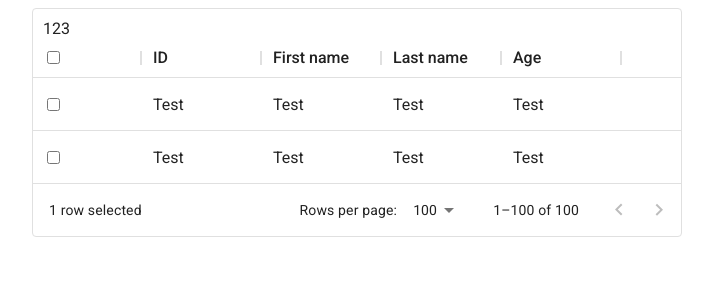
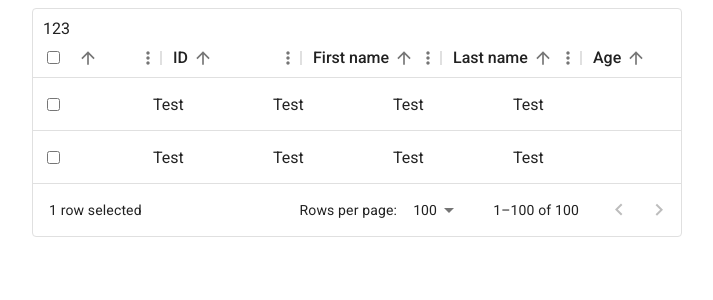
Before and after one commit to nedosika/complex-table, a React (Create React App) app: page / in a window 1280 px wide. Shown: the top 300 px of the page, without its empty margins (283-996 px from the left). Built offline with nearby package versions, Linux system fonts and the light colour scheme.

Commit message:
create sort and menu icons

```diff
--- a/src/components/ComplexTable/Main/Column/TableColumn.js
+++ b/src/components/ComplexTable/Main/Column/TableColumn.js
@@ -4,7 +4,30 @@ import styles from "./TableColumn.module.scss";
 const TableColumn = ({children}) => {
     return (
         <div className={styles.root}>
-            {children}
+            <div className={styles.title}>
+                {children}
+                <div className={styles.sort}>
+                    <button type="button" title="Sort">
+                        <svg focusable="false" viewBox="0 0 24 24">
+                            <path d="M4 12l1.41 1.41L11 7.83V20h2V7.83l5.58 5.59L20 12l-8-8-8 8z"/>
+                        </svg>
+                        <span/>
+                    </button>
+                </div>
+            </div>
+            <div className={styles.menu}>
+                <button type="button" title="Menu">
+                    <svg focusable="false" viewBox="0 0 24 24">
+                        <path d="M12 8c1.1 0 2-.9 2-2s-.9-2-2-2-2 .9-2 2 .9 2 2 2zm0 2c-1.1 0-2 .9-2 2s.9 2 2 2 2-.9 2-2-.9-2-2-2zm0 6c-1.1 0-2 .9-2 2s.9 2 2 2 2-.9 2-2-.9-2-2-2z"/>
+                    </svg>
+                    <span/>
+                </button>
+            </div>
+            <div className={styles.separator}>
+                <svg focusable="false" viewBox="0 0 24 24">
+                    <path d="M11 19V5h2v14z"/>
+                </svg>
+            </div>
         </div>
     );
 };
--- a/src/components/ComplexTable/Main/Column/TableColumn.module.scss
+++ b/src/components/ComplexTable/Main/Column/TableColumn.module.scss
@@ -2,6 +2,120 @@
   position: relative;
   display: flex;
   align-items: center;
-  min-width: 120px;
-  max-width: 120px;
+  min-width: 140px;
+  max-width: 140px;
+
+  .title{
+    display: flex;
+    align-items: center;
+    min-width: 0px;
+    flex: 1 1 0%;
+    white-space: nowrap;
+    overflow: hidden;
+
+    color: rgba(0, 0, 0, 0.87);
+    font-family: Roboto, Helvetica, Arial, sans-serif;
+    font-weight: 500;
+    cursor: pointer;
+
+    .sort{
+      display: flex;
+      //visibility: hidden;
+      //width: 0px;
+
+      button{
+        display: inline-flex;
+        align-items: center;
+        justify-content: center;
+        position: relative;
+        box-sizing: border-box;
+        background-color: transparent;
+        outline: 0px;
+        border: 0px;
+        margin: 0px;
+        cursor: pointer;
+        user-select: none;
+        vertical-align: middle;
+        appearance: none;
+        text-decoration: none;
+        text-align: center;
+        flex: 0 0 auto;
+        border-radius: 50%;
+        overflow: visible;
+        color: rgba(0, 0, 0, 0.54);
+        padding: 5px;
+        font-size: 1.125rem;
+
+        svg{
+          user-select: none;
+          width: 1em;
+          height: 1em;
+          display: inline-block;
+          fill: currentColor;
+          flex-shrink: 0;
+          font-size: 1.25rem;
+          //opacity: 0;
+          transition: opacity 200ms cubic-bezier(0.4, 0, 0.2, 1) 0ms;
+        }
+      }
+    }
+  }
+
+  .menu{
+    //width: 0px;
+    //visibility: hidden;
+    font-size: 20px;
+    margin-right: 10px;
+    display: flex;
+    align-items: center;
+
+    button{
+      display: inline-flex;
+      align-items: center;
+      justify-content: center;
+      position: relative;
+      box-sizing: border-box;
+      background-color: transparent;
+      outline: 0px;
+      border: 0px;
+      margin: 0px;
+      cursor: pointer;
+      user-select: none;
+      vertical-align: middle;
+      appearance: none;
+      text-decoration: none;
+      text-align: center;
+      flex: 0 0 auto;
+      border-radius: 50%;
+      overflow: visible;
+      color: rgba(0, 0, 0, 0.54);
+      padding: 5px;
+      font-size: 1.125rem;
+
+      svg{
+        user-select: none;
+        width: 1em;
+        height: 1em;
+        display: inline-block;
+        fill: currentColor;
+        flex-shrink: 0;
+        font-size: 1.25rem;
+        //opacity: 0;
+        transition: opacity 200ms cubic-bezier(0.4, 0, 0.2, 1) 0ms;
+      }
+    }
+  }
+
+  .separator{
+    display: flex;
+    color: rgb(224, 224, 224);
+    position: absolute;
+    right: 0px;
+
+    svg {
+      width: 1em;
+      fill: currentColor;
+      font-size: 1.5rem;
+    }
+  }
 }
--- a/src/components/ComplexTable/Main/Header/Separator/Separator.js
+++ /dev/null
@@ -1,14 +0,0 @@
-import React from 'react';
-import styles from "./Separator.module.scss";
-
-const Separator = () => {
-    return (
-        <div className={styles.root}>
-            <svg focusable="false" viewBox="0 0 24 24">
-                <path d="M11 19V5h2v14z"/>
-            </svg>
-        </div>
-    );
-};
-
-export default Separator;
--- a/src/components/ComplexTable/Main/Header/Separator/Separator.module.scss
+++ /dev/null
@@ -1,12 +0,0 @@
-.root{
-  display: flex;
-  color: rgb(224, 224, 224);
-  position: absolute;
-  right: 0px;
-
-  svg {
-    width: 1em;
-    fill: currentColor;
-    font-size: 1.5rem;
-  }
-}
--- a/src/components/ComplexTable/Main/Header/Separator/index.js
+++ /dev/null
@@ -1 +0,0 @@
-export {default} from "./Separator";
--- a/src/components/ComplexTable/Main/Header/TableHeader.js
+++ b/src/components/ComplexTable/Main/Header/TableHeader.js
@@ -2,7 +2,6 @@ import React from 'react';
 
 import Check from "../Check";
 import Title from "./Title";
-import Separator from "./Separator";
 import TableColumn from "../Column";
 
 import styles from "./TableHeader.module.scss";
@@ -12,23 +11,18 @@ const TableHeader = () => {
         <div className={styles.root}>
             <TableColumn>
                 <Check/>
-                <Separator/>
             </TableColumn>
             <TableColumn>
-                <Title>ID</Title>
-                <Separator/>
+                ID
             </TableColumn>
             <TableColumn>
-                <Title>First name</Title>
-                <Separator/>
+                First name
             </TableColumn>
             <TableColumn>
-                <Title>Last name</Title>
-                <Separator/>
+                Last name
             </TableColumn>
             <TableColumn>
-                <Title>Age</Title>
-                <Separator/>
+                Age
             </TableColumn>
         </div>
     );
```
